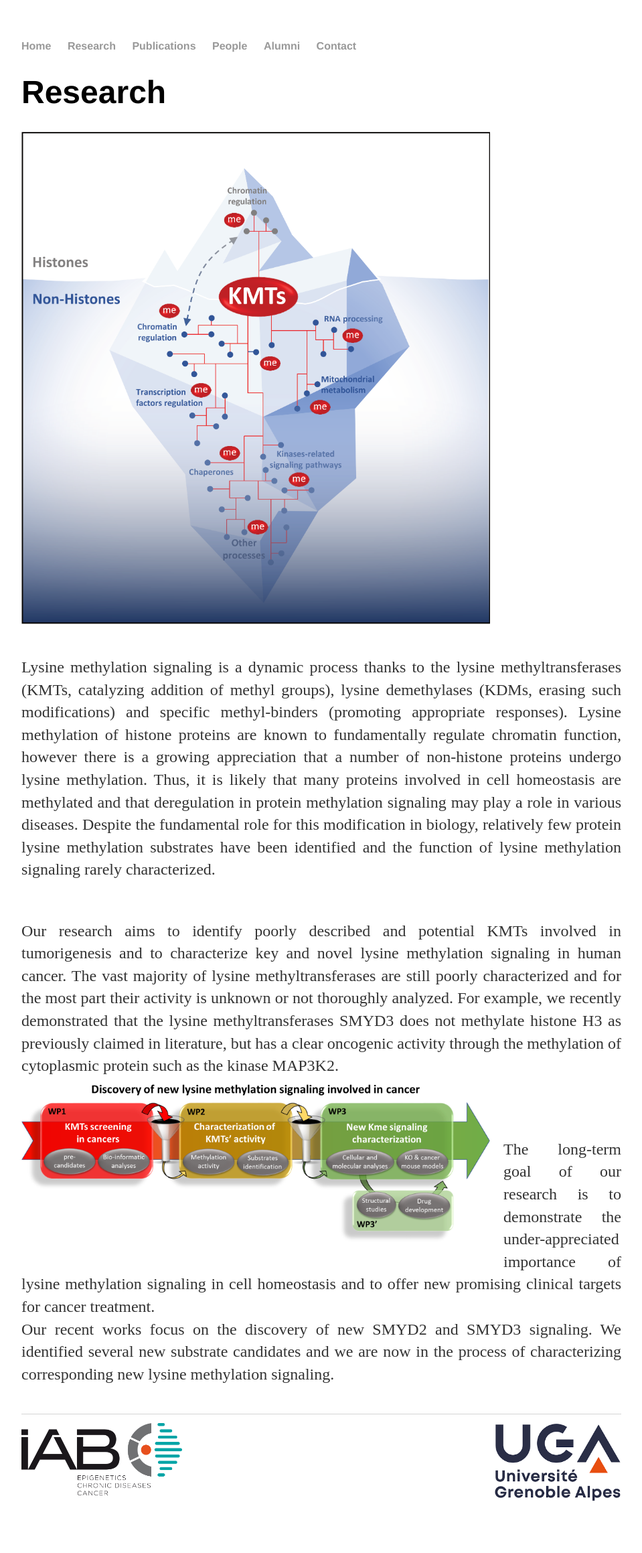
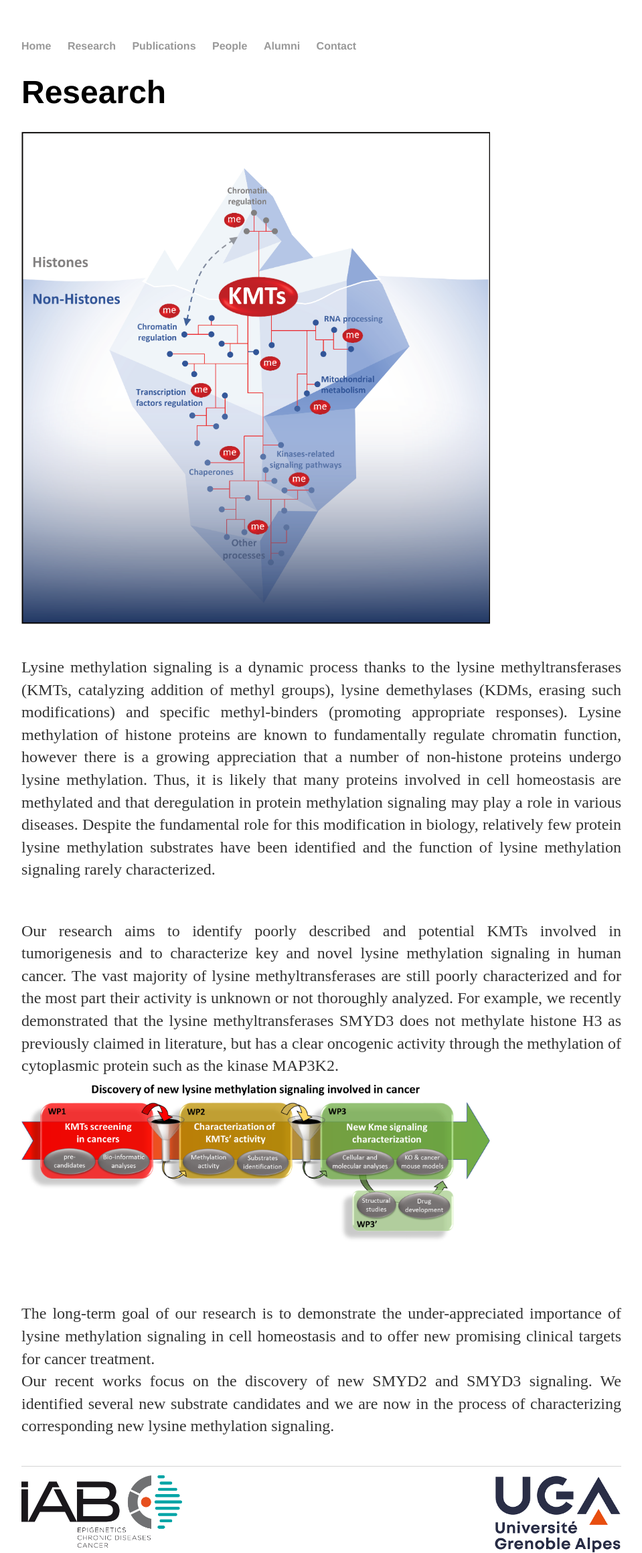
Before and after one commit to Reynoird-Lab/Reynoird-lab.github.io, a Jekyll site: the page built from Research/index.html, in a window 1280 px wide. Shown: the whole page at 67% size, without its empty margins (160-1119 px from the left). Built offline with Jekyll 4.4.1, drawn with Linux system fonts in a browser that asks for light colours; Markdown is read by kramdown in place of the engine named in the settings; before the commit the page ends 2242 px from its top, so only the background shows below that.

Commit message:
Update index.html

```diff
--- a/Research/index.html
+++ b/Research/index.html
@@ -7,6 +7,6 @@ title: Research
 <img src="https://reynoird-lab.github.io/Images/Lukinovic V graphical abstract CMYK_revision.png" title="Lysine Methylation Signaling" width="700" style="margin: 0px 20px 20px 0px;"/>
 <p align="justify"> Lysine methylation signaling is a dynamic process thanks to the lysine methyltransferases (KMTs, catalyzing addition of methyl groups), lysine demethylases (KDMs, erasing such modifications) and specific methyl-binders (promoting appropriate responses). Lysine methylation of histone proteins are known to fundamentally regulate chromatin function, however there is a growing appreciation that a number of non-histone proteins undergo lysine methylation. Thus, it is likely that many proteins involved in cell homeostasis are methylated and that deregulation in protein methylation signaling may play a role in various diseases. Despite the fundamental role for this modification in biology, relatively few protein lysine methylation substrates have been identified and the function of lysine methylation signaling rarely characterized. <br></div>
 <p align="justify"><br>Our research aims to identify poorly described and potential KMTs involved in tumorigenesis and to characterize key and novel lysine methylation signaling in human cancer. The vast majority of lysine methyltransferases are still poorly characterized and for the most part their activity is unknown or not thoroughly analyzed. For example, we recently demonstrated that the lysine methyltransferases SMYD3 does not methylate histone H3 as previously claimed in literature, but has a clear oncogenic activity through the methylation of cytoplasmic protein such as the kinase MAP3K2.<br>
-<img src="https://reynoird-lab.github.io/Images/research.png" title="research" width="700" align="left" style="margin: 0px 20px 20px 0px;" /><br>
+<img src="https://reynoird-lab.github.io/Images/research.png" title="research" width="700" style="margin: 0px 20px 20px 0px;" /><br>
 <p align="justify"><br>The long-term goal of our research is to demonstrate the under-appreciated importance of lysine methylation signaling in cell homeostasis and to offer new promising clinical targets for cancer treatment.
 <br>Our recent works focus on the discovery of new SMYD2 and SMYD3 signaling. We identified several new substrate candidates and we are now in the process of characterizing corresponding new lysine methylation signaling.</p><br>
```
